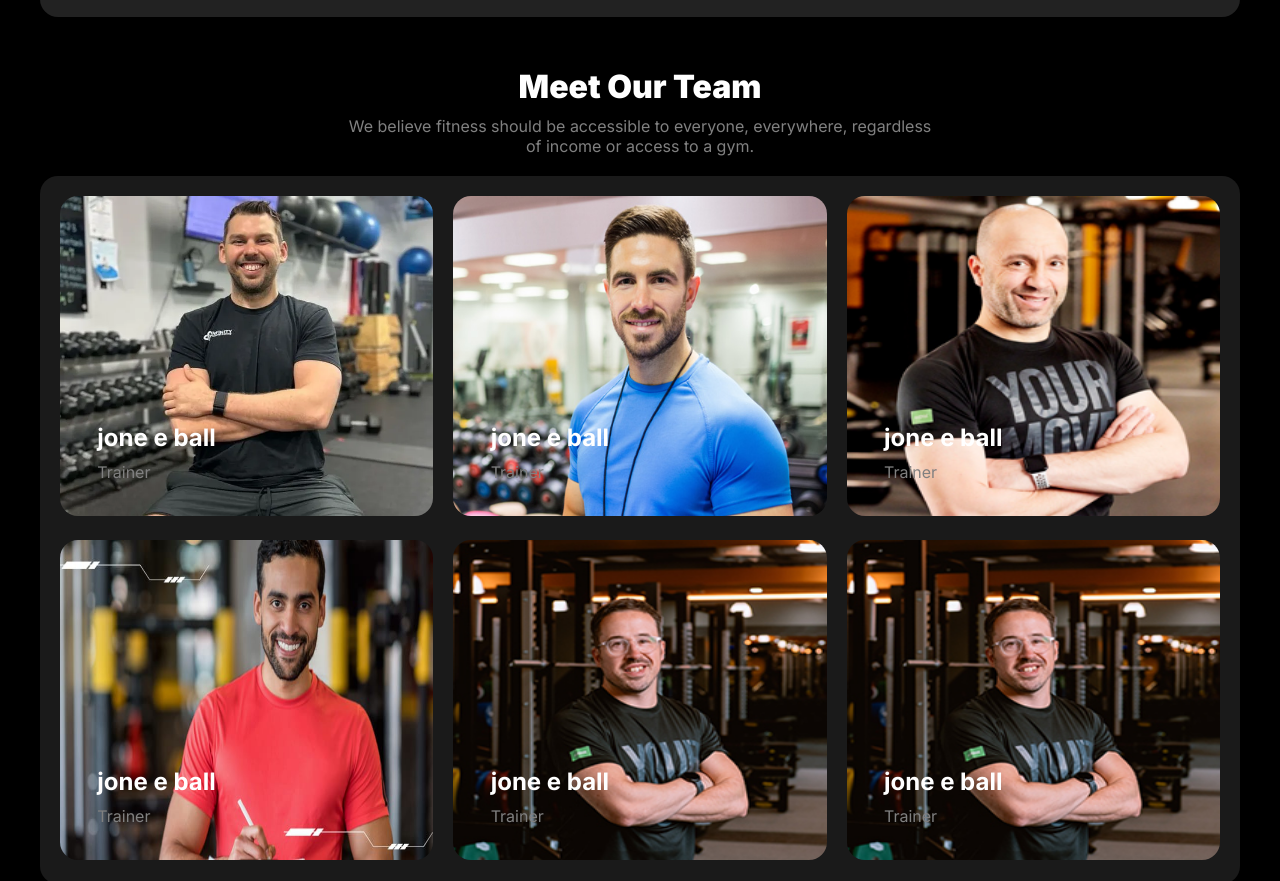
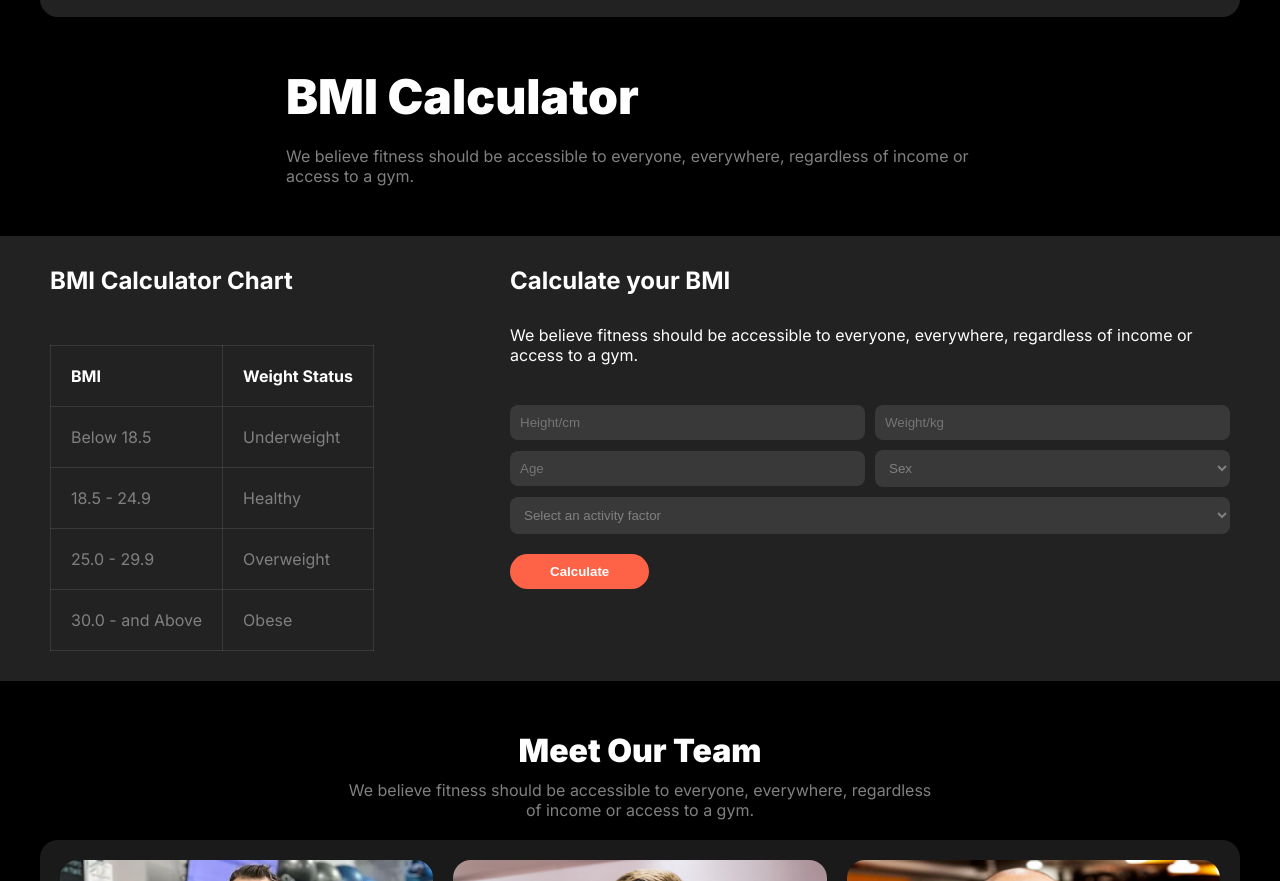
Before and after one commit to Rony-Ahmed6245/RB9-A2-versatile-ui, a plain HTML site: page index.htm in a window 1280 px wide. Shown: the part 1721-2602 px from the top of the page. Drawn offline with Linux system fonts and the light colour scheme; a web font is replaced by a local one.

Commit message:
bmi calculator design ends

```diff
--- a/Css/style.css
+++ b/Css/style.css
@@ -300,6 +300,120 @@ span {
     border: none;
     font-weight: 600;
 }
+.run-btn1 {
+    color: white;
+    background-color: tomato;
+    padding: 10px 40px;
+    border-radius: 50px;
+    border: none;
+    font-weight: 600;
+    margin-top: 20px;
+}
+
+/*=================================================
+           bmi section css
+===================================================*/
+.bmi-section {
+    background: rgb(34, 34, 34);
+}
+
+
+.bmi-up-text {
+    display: flex;
+    justify-content: center;
+    align-items: center;
+    margin: 50px 10px;
+}
+
+.bmi-up-text div {
+    width: 60%;
+    display: flex;
+    flex-direction: column;
+    gap: 20px;
+}
+
+.bmi-up-text div h1 {
+    font-size: 48px;
+    font-weight: 900;
+}
+.bmi-up-text div p {
+    color: gray;
+}
+
+.bmi-from {
+    display: flex;
+    flex-direction: column;
+    gap: 30px;
+}
+
+.bmi-content {
+    padding: 30px 10px;
+    /* display: flex;
+    justify-content: space-between;
+    align-items: start; */
+    display: grid;
+    grid-template-columns: 1fr 2fr;
+    gap: 100px;
+}
+
+.input-field {
+    display: flex;
+    justify-content: center;
+    align-items: center;
+    gap: 10px;
+    color: black;
+
+}
+
+input {
+    width: 100%;
+    border-radius: 8px;
+    background: rgba(255, 255, 255, 0.1);
+    padding: 10px;
+    outline: none;
+    margin-top: 10px;
+    border: none;
+}
+
+.lb {
+    width: 100%;
+    border-radius: 8px;
+    background: rgba(255, 255, 255, 0.1);
+    padding: 10px;
+    outline: none;
+    margin-top: 10px;
+    border: none;
+    color: gray;
+
+}
+
+.lb1 {
+    color: gray;
+    background: black;
+
+}
+
+
+table {
+    border-collapse: collapse;
+    margin-top: 50px;
+}
+
+table td {
+    border: 1px solid rgba(255, 255, 255, 0.1);
+    padding: 20px;
+    color: gray;
+
+}
+
+table th {
+    border: 1px solid rgba(255, 255, 255, 0.1);
+    padding: 20px;
+    color: white;
+    text-align: start;
+
+}
+
 
 /*=================================================
            team section css
@@ -346,38 +460,42 @@ span {
 /*=================================================
           footer design
 ===================================================*/
-.main-footer{
+.main-footer {
     background: rgba(255, 255, 255, 0.1);
     margin-top: 100px;
 }
-.footer{
-    padding:20px 10px;
+
+.footer {
+    padding: 20px 10px;
     display: grid;
-    grid-template-columns: 2fr 1fr  1fr;
+    grid-template-columns: 2fr 1fr 1fr;
     gap: 20px;
     border-bottom: 1px solid gray;
     padding-bottom: 50px;
 }
+
 .footer div p {
     margin-top: 20px;
     color: gray;
 }
-.get ul li{
+
+.get ul li {
     list-style: none;
     margin-top: 10px;
     color: rgba(255, 255, 255, 0.5);
 
 }
-.bottom-footer p{
- text-align: center;
- padding: 20px;
- color: rgba(255, 255, 255, 0.5);
+
+.bottom-footer p {
+    text-align: center;
+    padding: 20px;
+    color: rgba(255, 255, 255, 0.5);
 }
 
 /*=================================================
            responsive design
 ===================================================*/
-  @media screen and (max-width:576px) {
+@media screen and (max-width:576px) {
 
     /* navber css  */
     .menu {
@@ -458,13 +576,38 @@ span {
         padding: 20px;
 
     }
+
     /* footer  */
-    .footer{
-        padding:20px 10px;
+    .footer {
+        padding: 20px 10px;
         display: grid;
         grid-template-columns: repeat(1, 1fr);
         gap: 20px;
         border-bottom: 1px solid gray;
         padding-bottom: 50px;
     }
+
+
+    /* bmi  */
+    .bmi-content {
+        padding: 30px 10px;
+        /* display: flex;
+        justify-content: space-between;
+        align-items: start; */
+        display: grid;
+        grid-template-columns: repeat(1, 1fr);
+        gap: 100px;
+    }
+
+    .bmi-up-text {
+        display: flex;
+        justify-content: center;
+        align-items: center;
+        margin: 50px 10px;
+
+    }
+    .bmi-up-text div {
+        width: 100%;
+    }
+
 }
--- a/index.htm
+++ b/index.htm
@@ -135,6 +135,93 @@
     </section>
     <!-- run section ends  -->
 
+    <!-- BMI section start -->
+
+    <section class="bmi ">
+        <div class="common-width">
+            <div class="bmi-up-text ">
+                <div>
+                    <h1>BMI Calculator</h1>
+                    <p>We believe fitness should be accessible to everyone, everywhere, regardless of income or access to a
+                        gym.</p>
+                </div>
+            </div>
+        </div>
+        <div class="bmi-section">
+            <div class="bmi-content common-width">
+                <div class="bmi-table">
+                    <h1>BMI Calculator Chart</h1>
+                    <table>
+                        <thead>
+                            <tr>
+                                <th>BMI</th>
+                                <th>Weight Status</th>
+                            </tr>
+                        </thead>
+                        <tbody>
+                            <tr>
+                                <td>Below 18.5</td>
+                                <td>Underweight</td>
+                            </tr>
+                            <tr>
+                                <td>18.5 - 24.9</td>
+                                <td>Healthy</td>
+                            </tr>
+                            <tr>
+                                <td>25.0 - 29.9</td>
+                                <td>Overweight</td>
+                            </tr>
+                            <tr>
+                                <td>30.0 - and Above</td>
+                                <td>Obese</td>
+                            </tr>
+                        </tbody>
+
+                    </table>
+                </div>
+                <div class="bmi-from">
+                    <h1>Calculate your BMI</h1>
+                    <p>We believe fitness should be accessible to everyone, everywhere, regardless of income or access
+                        to a
+                        gym. </p>
+                    <form action="">
+                        <div class="input-field">
+                            <input type="text" placeholder="Height/cm" name="" id="">
+                            <input type="text" placeholder="Weight/kg" name="" id="">
+                        </div>
+                        <div class="input-field">
+                            <input type="text" placeholder="Age" name="" id="">
+                            <select class="lb" id="age" name="age">
+                                <option class="lb1">Sex</option>
+                                <option class="lb1" value="18">Male</option>
+                                <option class="lb1" value="19">Female</option>
+
+                            </select>
+
+                        </div>
+
+                        <div class="input-field">
+
+                            <select class="lb" id="age" name="age">
+                                <option class="lb1">Select an activity factor</option>
+                                <option class="lb1" value="18">18</option>
+                                <option class="lb1" value="19">19</option>
+                                <option class="lb1" value="20">20</option>
+                                <option class="lb1" value="21">21</option>
+                            </select>
+
+                        </div>
+                        <div>
+                            <button class="run-btn1">Calculate</button>
+                        </div>
+
+                    </form>
+                </div>
+            </div>
+        </div>
+    </section>
+    <!-- BMI section ends -->
+
     <!-- team section start  -->
     <section class=" common-width">
         <div class="habit-text">
@@ -196,7 +283,8 @@
         <section class="footer common-width">
             <div>
                 <h1 class="logo">Fitness</h1>
-                <p>We believe fitness should be accessible to everyone, everywhere, regardless of income or access to a gym. With hundreds of professional workouts.</p>
+                <p>We believe fitness should be accessible to everyone, everywhere, regardless of income or access to a
+                    gym. With hundreds of professional workouts.</p>
             </div>
             <div class="get">
                 <h1 class="">Get Started</h1>
```
Lines whose indentation alone changed are shown as unchanged.
